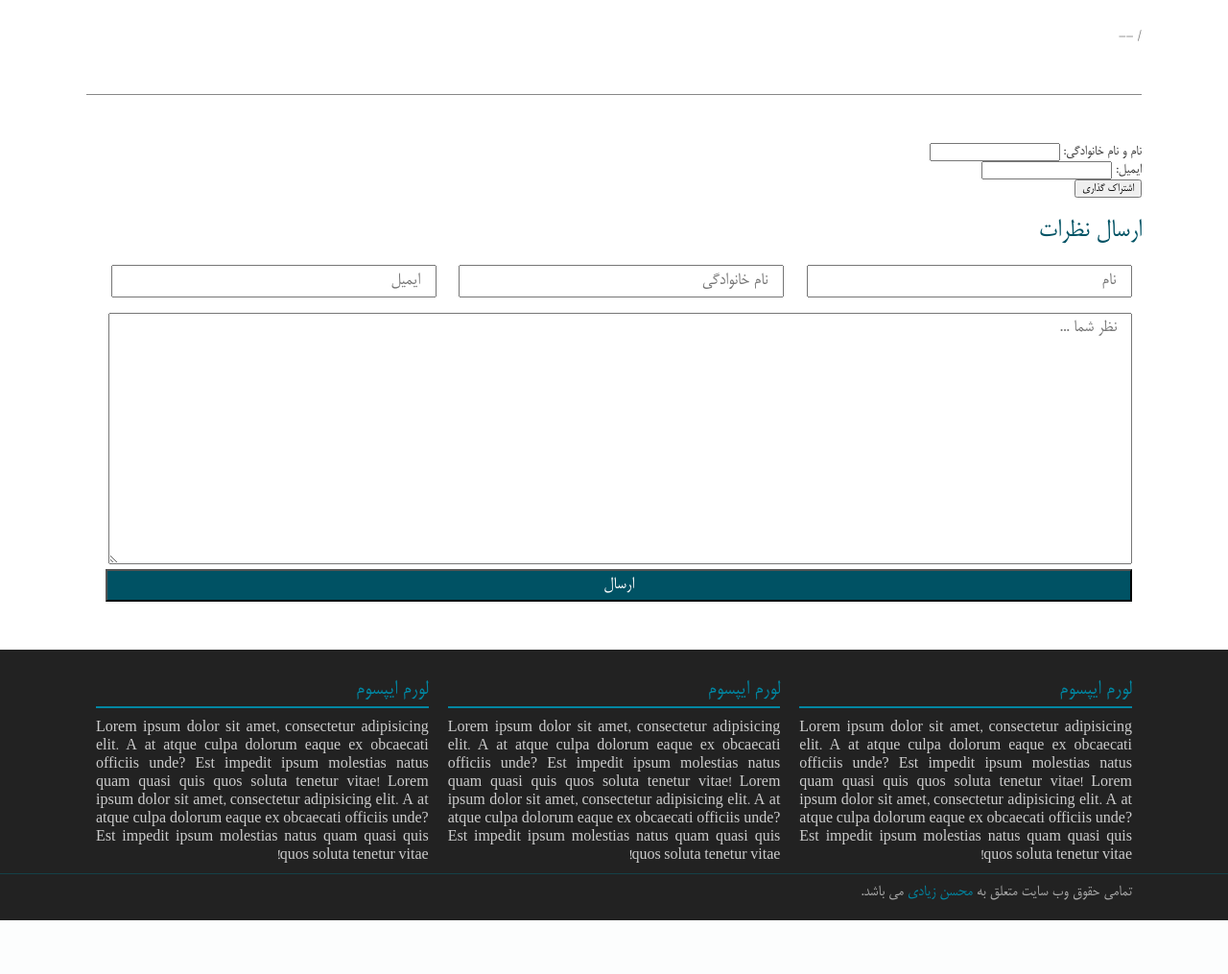
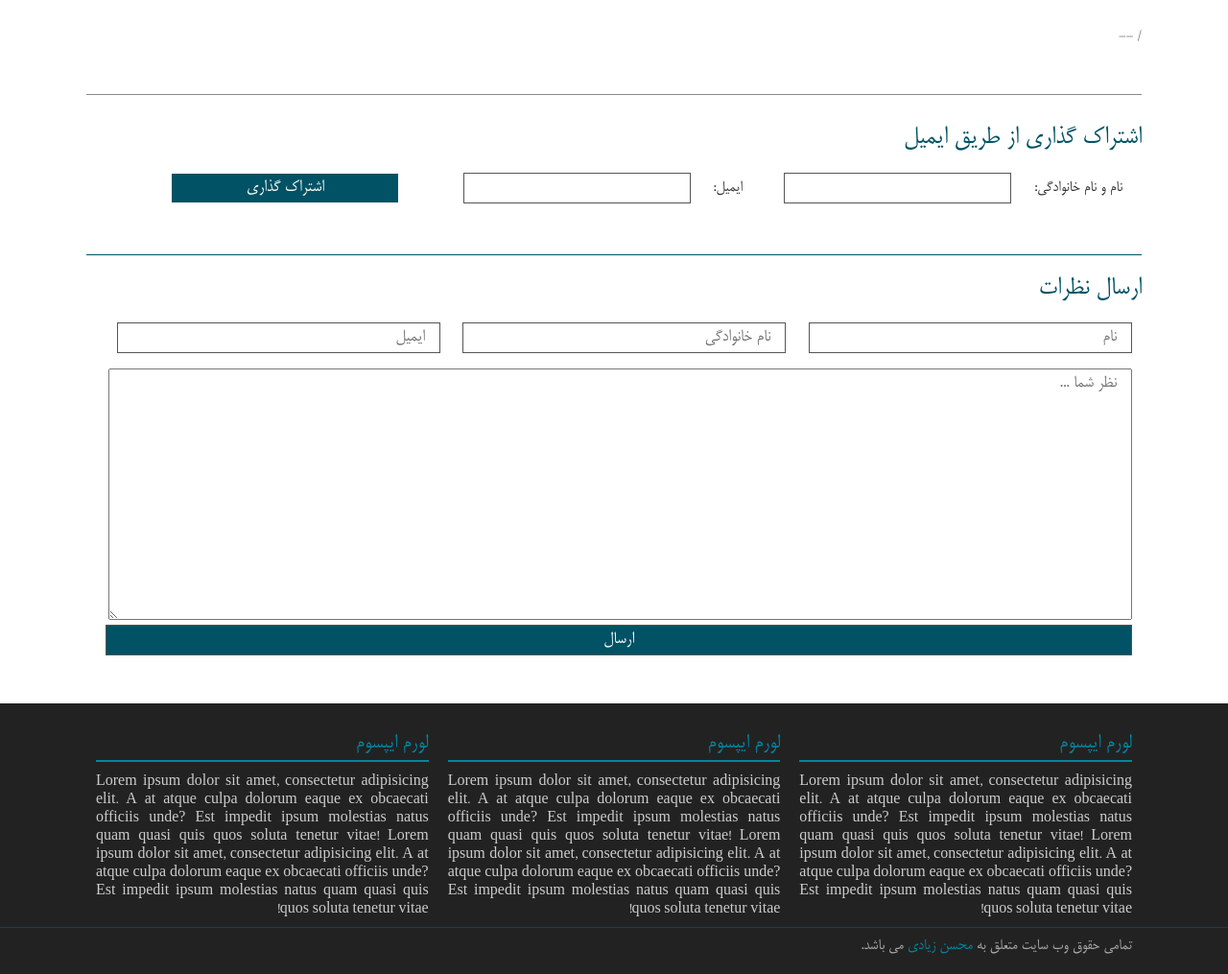
Before and after one commit to mohsen-ziadi/testBlog-with-Django, a Django app: template templates/blog/post/detail.html in a window 1280 px wide. Shown: the part 368-1383 px from the top of the page at 96% size. Before the commit the page ends 1327 px from the top, so only its background shows below. Run offline with Django 4.2, Linux system fonts and the light colour scheme; the template is opened without the code that fills it: values that come from a table or form of the project are taken from there, others are empty; some web fonts are replaced.

Commit message:
compelete style share form

```diff
--- a/blog/static/CSS/base.css
+++ b/blog/static/CSS/base.css
@@ -233,6 +233,45 @@ footer .footer-item p {
     border-bottom: 1.5px solid #888;
 }
 
+.share_post{
+    padding-bottom: 20px;
+    margin-bottom: 20px;
+    border-bottom: 1px solid #005264;
+}
+
+.share_post form p{
+    display: inline-block;
+}
+
+.share_post form label{
+    font-size: 18px;
+    display: inline-block;
+    margin-bottom: 20px;
+    margin-right: 20px;
+}
+
+.share_post form input{
+    border: 1px solid #555;
+    width: 205px;
+    font-size: 20px;
+    color: #444;
+    padding: 5px 15px;
+    margin:0 20px;
+}
+
+.share_submit{
+    width: 236px !important;
+    background: #005264 !important;
+    border: none !important;
+    color: #fff!important;
+    cursor: pointer;
+}
+
+.share_submit:hover{
+    background: #00c5f6 !important;
+    color: #000 !important;
+}
+
 /*comment form*/
 .comment-form {
 }
@@ -241,7 +280,7 @@ form{
 }
 .comment-form input{
     /*border: none;*/
-    borde: 1px solid #555;
+    border: 1px solid #555;
     width: 305px;
     font-size: 20px;
     color: #444;
--- a/templates/blog/post/detail.html
+++ b/templates/blog/post/detail.html
@@ -19,10 +19,14 @@
             </div>
 
             <div class="share_post">
+                <h2 class="titr">
+                   اشتراک گذاری از طریق ایمیل
+                </h2>
                 <form method="post">
                     {{ form.as_p }}
                     {% csrf_token %}
-                    <input type="submit" value="اشتراک گذاری">
+                    <label for=""></label>
+                    <input class="share_submit" type="submit" value="اشتراک گذاری">
                 </form>
             </div>
 
```
